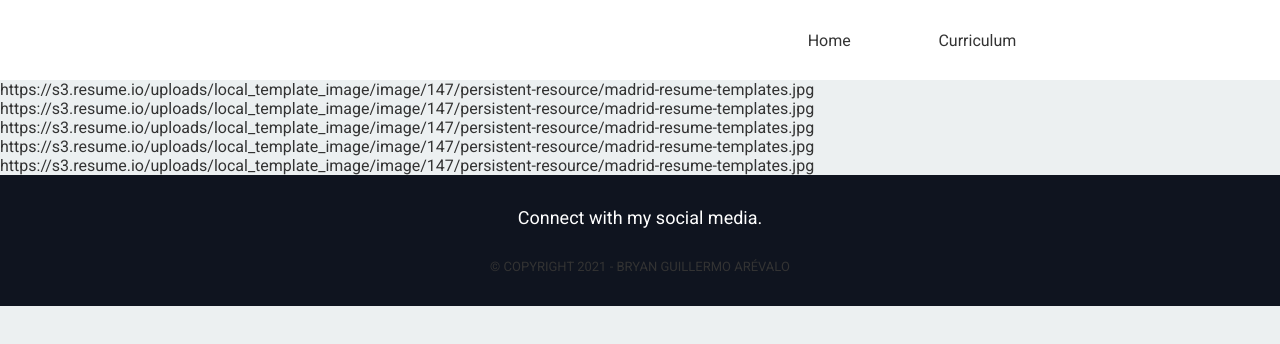
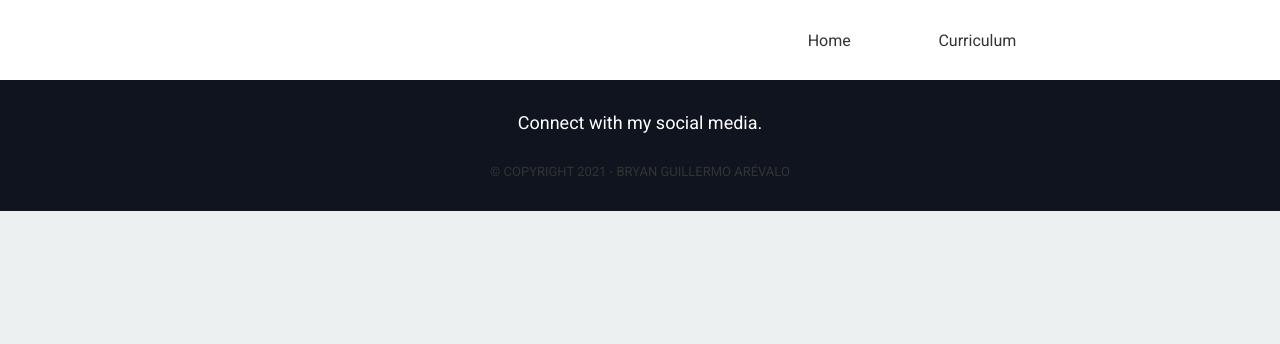
Before and after one commit to ripterdust/Curriculum.Io, a React (Create React App) app: page /app in a window 1280 px wide. Shown: the top 344 px of the page. Built offline with nearby package versions, Linux system fonts and the light colour scheme; some icons are missing.

Commit message:
Agregados los componentes para hacer el slider

```diff
--- a/package.json
+++ b/package.json
@@ -11,6 +11,7 @@
     "react-router-dom": "^5.2.0",
     "react-scripts": "4.0.3",
     "sass": "^1.34.1",
+    "styled-components": "^5.3.0",
     "web-vitals": "^1.1.2"
   },
   "scripts": {
--- a/src/components/AppComponents/AppTemplates.js
+++ b/src/components/AppComponents/AppTemplates.js
@@ -3,13 +3,15 @@ import { data } from '../../data/data';
 import { useFilter } from '../../hooks/useFilter';
 import { ResumeItem } from './ResumeItem';
 
+
+
 export const AppTemplates = () => {
+
 
     const [list] = useFilter({data})
 
-    return (
-        <div className="SlideShow">
-            {list.map((el, i) => <div className="card" key={i} ><ResumeItem data={el} /></div> )}
-        </div>
-    )
+
+    return <div className="carousel">
+
+    </div>
 }
```
Also changed, not shown: 1 other file (tests, documents, lock files or other folders).
